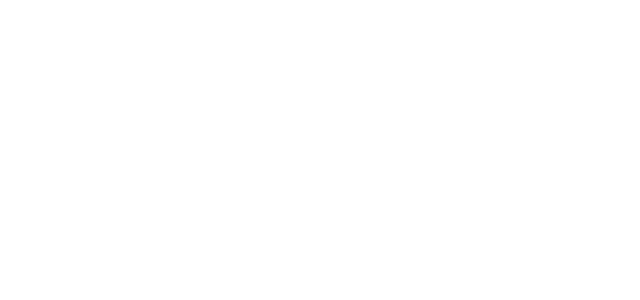
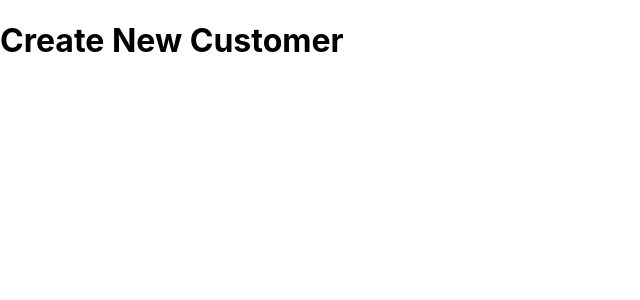
Before and after one commit to Varun-taneja/ATM-Banking-System-T1-Batch9, a React (Create React App) app in the folder bank-client/: page /create in a window 1280 px wide. Before the commit this address had no page. Shown: the top 300 px of the page, without its empty margins (0-640 px from the left). Built offline with nearby package versions, Linux system fonts and the light colour scheme.

Commit message:
added router

```diff
--- a/bank-client/src/index.js
+++ b/bank-client/src/index.js
@@ -2,6 +2,7 @@
 import ReactDOM from 'react-dom/client';
 import './index.css';
 import App from './App';
+import CreateCustomer from './pages/CreateCustomer';
 import reportWebVitals from './reportWebVitals';
 import {BrowserRouter, Routes, Route} from 'react-router-dom';
 
@@ -11,6 +12,7 @@
     <BrowserRouter>
       <Routes>
         <Route path='/' element={<App />}></Route>
+        <Route path='/create' element={<CreateCustomer />} />
       </Routes>
     </BrowserRouter>
   </React.StrictMode>
--- /dev/null
+++ b/bank-client/src/pages/CreateCustomer.js
@@ -0,0 +1,11 @@
+import React from "react";
+
+function CreateCustomer(){
+    return (
+        <React.Fragment>
+            <h1>Create New Customer</h1>
+        </React.Fragment>
+    )
+}
+
+export default CreateCustomer;
```
